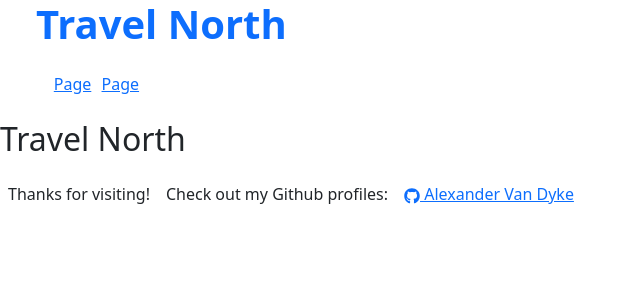
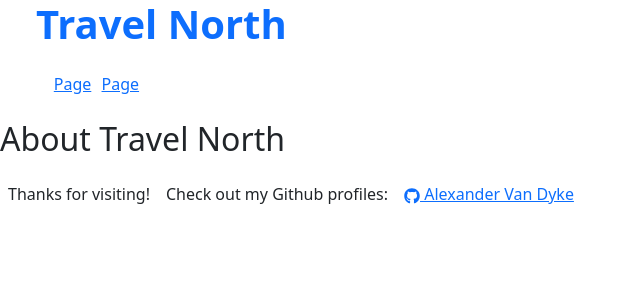
Before and after one commit to AlexandertheGreat491/Travel-North, a React (Create React App) app in the folder client/: page / in a window 1280 px wide. Shown: the top 300 px of the page, without its empty margins (0-640 px from the left). Built offline with nearby package versions, Linux system fonts and the light colour scheme.

Commit message:
added blank lines to App.js and updated h2 element in HOme page

```diff
--- a/client/src/App.js
+++ b/client/src/App.js
@@ -4,6 +4,7 @@ import React, {useState} from "react";
 //imports components
 //imports the Header
 import Header from "./components/Header";
+
 //imports the Footer component
 import Footer from "./components/Footer";
 
--- a/client/src/pages/Home.js
+++ b/client/src/pages/Home.js
@@ -3,7 +3,7 @@ import React from "react";
 const Home = () => {
     return (
         <div>
-            <h2>Travel North</h2>
+            <h2>About Travel North</h2>
         </div>
     );
 };
```
